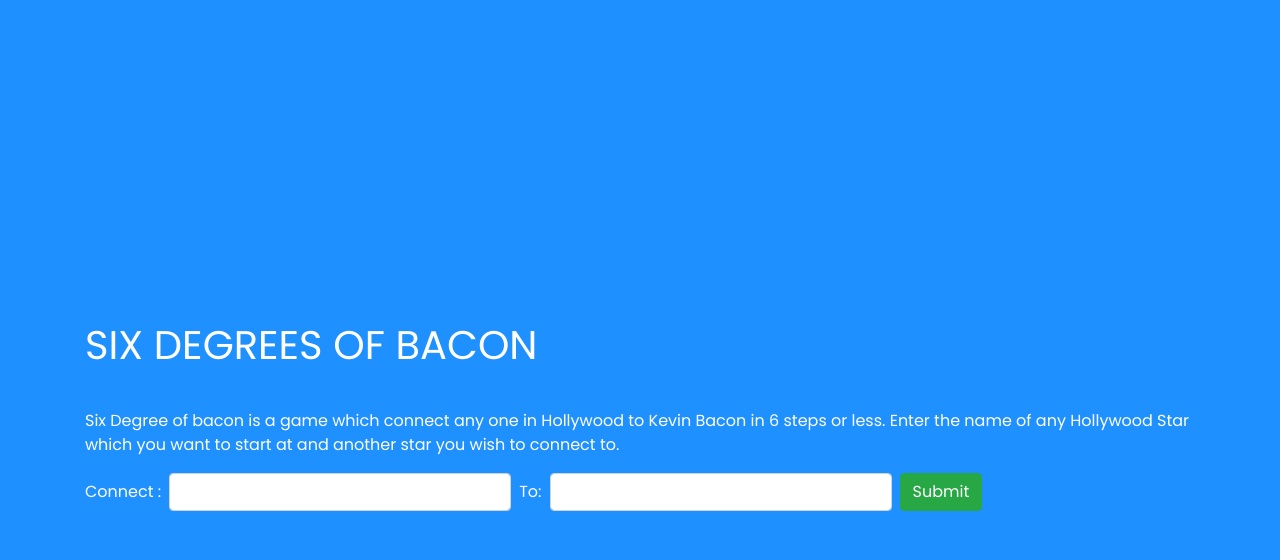
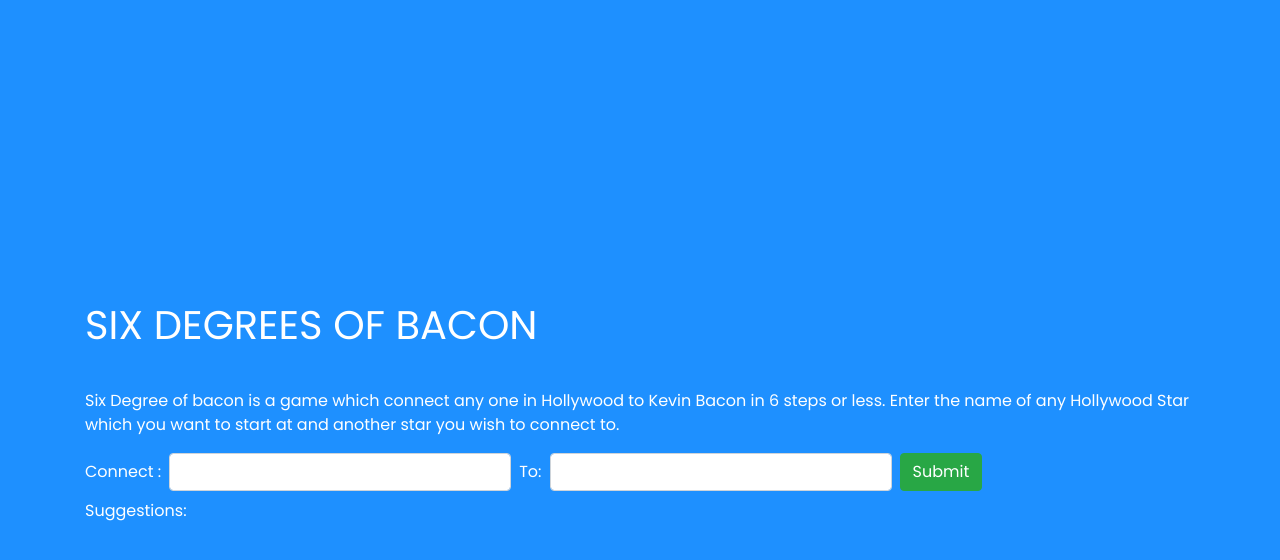
Before and after one commit to AloysiusAmbe/Degrees-CS50, a Flask app: page / in a window 1280 px wide. Shown: the top 560 px of the page. Run offline with Flask 2, Linux system fonts and the light colour scheme; some libraries are stand-ins or nearby versions.

Commit message:
The web page takes the data recieved from the server and displays it on the web page - input suggestions and the link between two actors

```diff
--- a/templates/main_page.html
+++ b/templates/main_page.html
@@ -98,12 +98,15 @@
             </p>
             <div class="form-inline">
                 <label for="star1" class="mb-2 mr-sm-2">Connect :</label>
-                <input type="text" class="form-control mb-2 mr-sm-2" autocomplete="off"  id="star1" name="star1">
+                <input type="text" class="form-control mb-2 mr-sm-2" autocomplete="off" id="star1" name="star1">
                 <label for="star2" class="mb-2 mr-sm-2">To: </label>
                 <input type="text" class="form-control mb-2 mr-sm-2" autocomplete="off" id="star2" name="star2">
                 <div class="form-check-label">
                     <button type="submit" class="btn btn-success mb-2" id="button">Submit</button>
                 </div>
+            </div>
+            <div class="suggesrions">
+                <p>Suggestions: <span id="txtHint"></span></p>
             </div>
         </div>
     </div>
@@ -158,7 +161,7 @@
 
             // Server request
             const request = new XMLHttpRequest();
-            request.open('POST', '/connection')
+            request.open('POST', '/connection');
 
             // When request finish loading
             request.onload = () => {
@@ -205,5 +208,47 @@
             request.send(data)
             return false;
         });
+
+        // Shows suggestions for the star1 input field
+        const star1 = document.getElementById('star1');
+        document.getElementById('star1').addEventListener('keyup', () => {
+            showHint(star1.value, star1);
+        });
+
+        // Shows suggestions for the star2 input field
+        const star2 = document.getElementById('star2');
+        document.getElementById('star2').addEventListener('keyup', () => {
+            showHint(star2.value, star2);
+        });
+
+        // Makes a server request to get name suggestions
+        function showHint(str, elementName) {
+            str = str.trim();
+            if (str.length == 0) {
+                document.getElementById("txtHint").innerHTML = "";
+                return;
+            }
+
+            const request = new XMLHttpRequest;
+            request.open('POST', '/gethint');
+
+            request.onload = () => {
+                const data = JSON.parse(request.responseText); // Extracts the JSON data
+                console.log(data);
+
+                let suggestions = '';
+                for (let [key, value] of Object.entries(data)) {
+                    suggestions += value + ', ';
+                }
+                document.getElementById('txtHint').innerHTML = suggestions;
+            }
+
+            const data = new FormData();
+            data.append('input', str);
+
+            // Send request
+            request.send(data);
+            return false;
+        }
     </script>
 {% endblock %}
```
